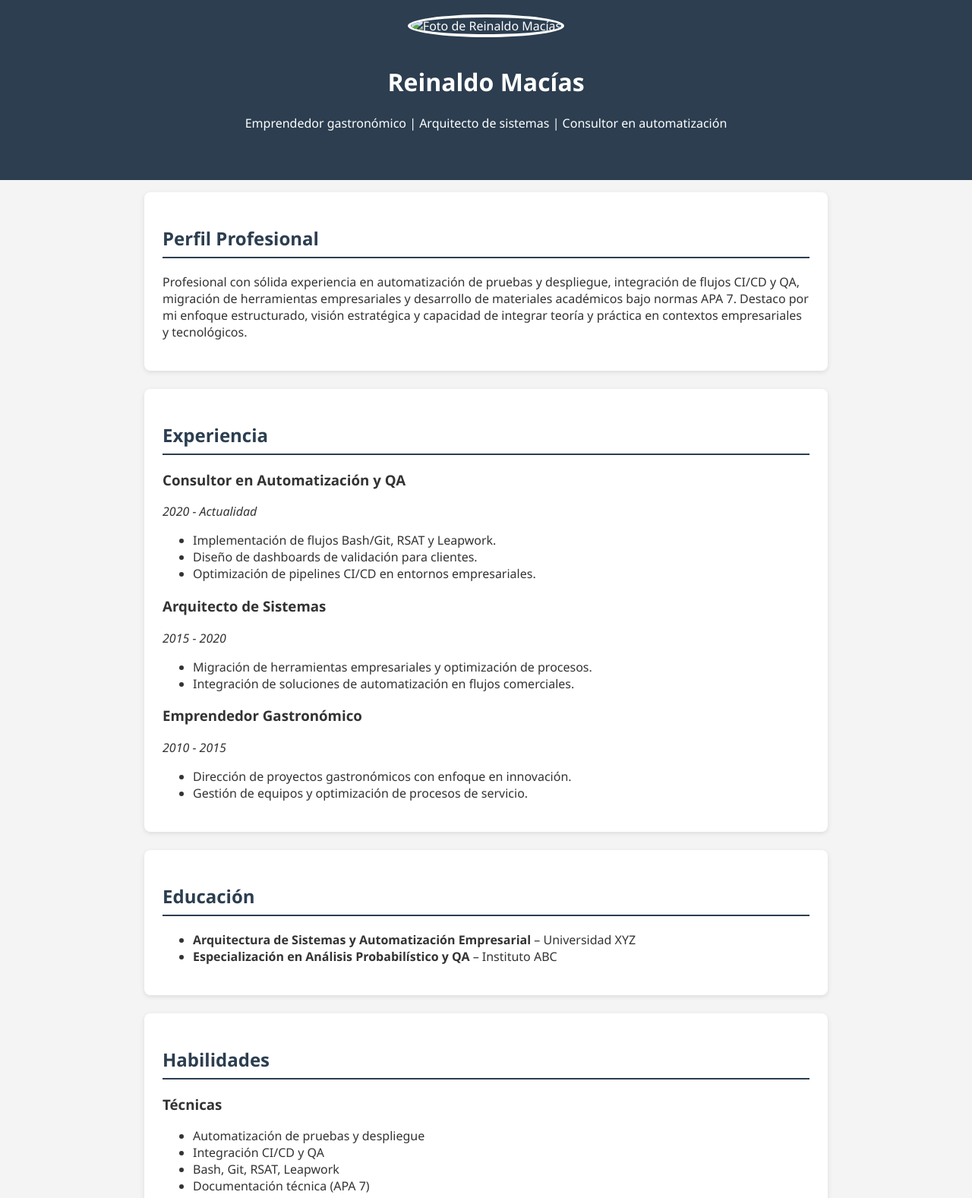
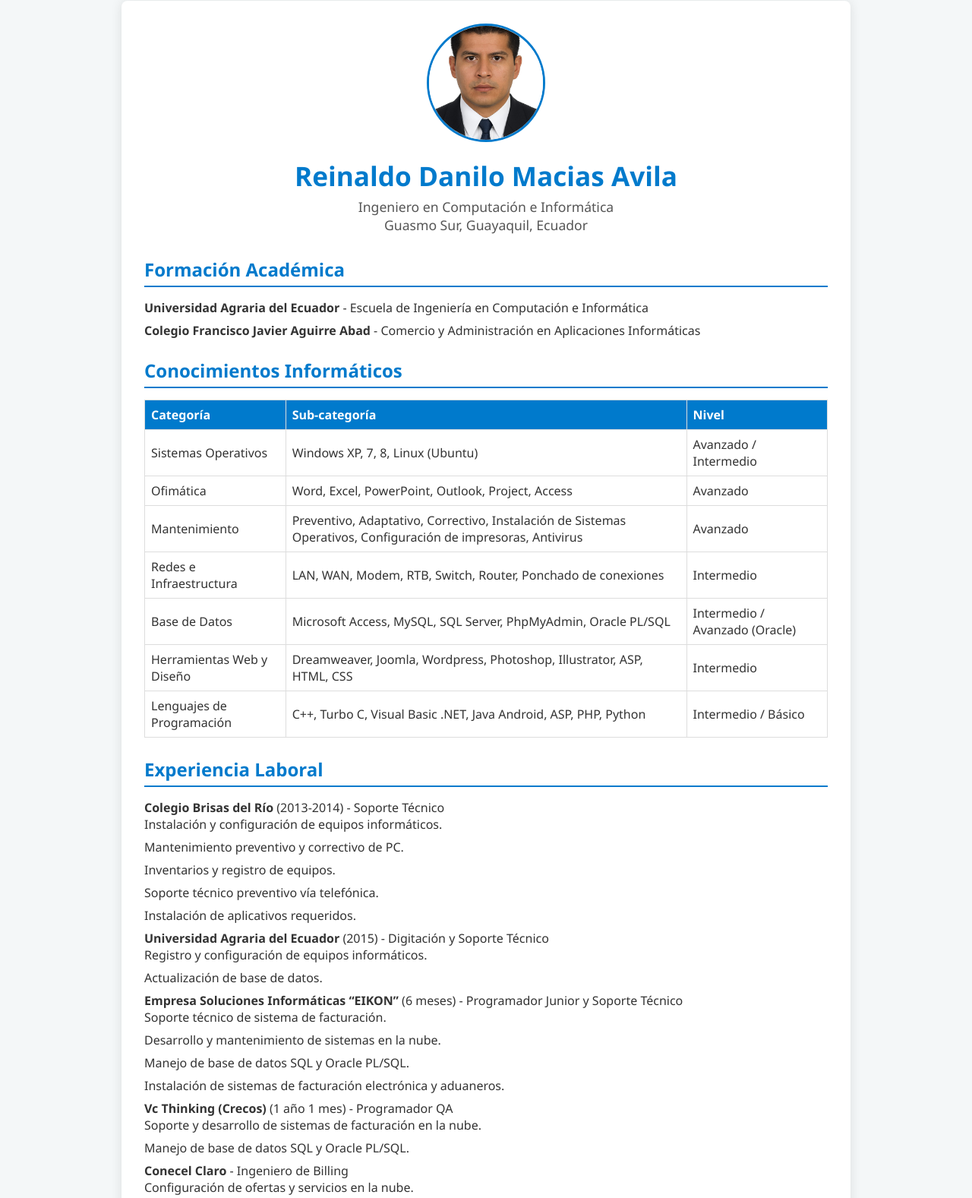
Before and after one commit to rmaciasa6/pagina_perfil, a plain HTML site: page index.html in a window 1280 px wide. Shown: the part 29-1606 px from the top of the page at 76% size. Drawn offline with Linux system fonts and the light colour scheme.

Commit message:
Mejora con foto

```diff
--- a/index.html
+++ b/index.html
@@ -1,133 +1,107 @@
 <!DOCTYPE html>
 <html lang="es">
 <head>
-  <meta charset="UTF-8">
-  <meta name="viewport" content="width=device-width, initial-scale=1.0">
-  <title>Currículum | Reinaldo Macías</title>
-  <link rel="stylesheet" href="style.css">
+    <meta charset="UTF-8" />
+    <meta name="viewport" content="width=device-width, initial-scale=1" />
+    <title>Perfil Profesional - Reinaldo Danilo Macias Avila</title>
+    <link rel="stylesheet" href="styles.css" />
 </head>
 <body>
-  <!-- Encabezado con foto -->
+    <div class="container">
         <header>
-    <div class="container">
-      <!-- Foto de perfil -->
-      <img src="assets/foto.jpg" alt="Foto de Reinaldo Macías" class="foto-perfil">
-      <h1>Reinaldo Macías</h1>
-      <p>Emprendedor gastronómico | Arquitecto de sistemas | Consultor en automatización</p>
-    </div>
+            <img src="asset/foto.jpg" alt="Foto de Reinaldo Danilo Macias Avila" width="400" />
+
+            <h1>Reinaldo Danilo Macias Avila</h1>
+            <p>Ingeniero en Computación e Informática</p>
+            <p>Guasmo Sur, Guayaquil, Ecuador</p>
         </header>
 
-  <main class="container">
-    <!-- Perfil -->
-    <section id="perfil">
-      <h2>Perfil Profesional</h2>
-      <p>
-        Profesional con sólida experiencia en automatización de pruebas y despliegue,
-        integración de flujos CI/CD y QA, migración de herramientas empresariales y
-        desarrollo de materiales académicos bajo normas APA 7.
-        Destaco por mi enfoque estructurado, visión estratégica y capacidad de integrar
-        teoría y práctica en contextos empresariales y tecnológicos.
-      </p>
-    </section>
-
-    <!-- Experiencia -->
-    <section id="experiencia">
-      <h2>Experiencia</h2>
-      <article>
-        <h3>Consultor en Automatización y QA</h3>
-        <p><em>2020 - Actualidad</em></p>
+        <section>
+            <h2>Formación Académica</h2>
             <ul>
-          <li>Implementación de flujos Bash/Git, RSAT y Leapwork.</li>
-          <li>Diseño de dashboards de validación para clientes.</li>
-          <li>Optimización de pipelines CI/CD en entornos empresariales.</li>
-        </ul>
-      </article>
-
-      <article>
-        <h3>Arquitecto de Sistemas</h3>
-        <p><em>2015 - 2020</em></p>
-        <ul>
-          <li>Migración de herramientas empresariales y optimización de procesos.</li>
-          <li>Integración de soluciones de automatización en flujos comerciales.</li>
-        </ul>
-      </article>
-
-      <article>
-        <h3>Emprendedor Gastronómico</h3>
-        <p><em>2010 - 2015</em></p>
-        <ul>
-          <li>Dirección de proyectos gastronómicos con enfoque en innovación.</li>
-          <li>Gestión de equipos y optimización de procesos de servicio.</li>
-        </ul>
-      </article>
-    </section>
-
-    <!-- Educación -->
-    <section id="educacion">
-      <h2>Educación</h2>
-      <ul>
-        <li><strong>Arquitectura de Sistemas y Automatización Empresarial</strong> – Universidad XYZ</li>
-        <li><strong>Especialización en Análisis Probabilístico y QA</strong> – Instituto ABC</li>
+                <li><strong>Universidad Agraria del Ecuador</strong> - Escuela de Ingeniería en Computación e Informática</li>
+                <li><strong>Colegio Francisco Javier Aguirre Abad</strong> - Comercio y Administración en Aplicaciones Informáticas</li>
             </ul>
         </section>
 
-    <!-- Habilidades -->
-    <section id="habilidades">
-      <h2>Habilidades</h2>
-      <div class="skills">
-        <div>
-          <h3>Técnicas</h3>
+        <section>
+            <h2>Conocimientos Informáticos</h2>
+            <table class="skills-table">
+                <thead>
+                    <tr>
+                        <th>Categoría</th>
+                        <th>Sub-categoría</th>
+                        <th>Nivel</th>
+                    </tr>
+                </thead>
+                <tbody>
+                    <tr><td>Sistemas Operativos</td><td>Windows XP, 7, 8, Linux (Ubuntu)</td><td>Avanzado / Intermedio</td></tr>
+                    <tr><td>Ofimática</td><td>Word, Excel, PowerPoint, Outlook, Project, Access</td><td>Avanzado</td></tr>
+                    <tr><td>Mantenimiento</td><td>Preventivo, Adaptativo, Correctivo, Instalación de Sistemas Operativos, Configuración de impresoras, Antivirus</td><td>Avanzado</td></tr>
+                    <tr><td>Redes e Infraestructura</td><td>LAN, WAN, Modem, RTB, Switch, Router, Ponchado de conexiones</td><td>Intermedio</td></tr>
+                    <tr><td>Base de Datos</td><td>Microsoft Access, MySQL, SQL Server, PhpMyAdmin, Oracle PL/SQL</td><td>Intermedio / Avanzado (Oracle)</td></tr>
+                    <tr><td>Herramientas Web y Diseño</td><td>Dreamweaver, Joomla, Wordpress, Photoshop, Illustrator, ASP, HTML, CSS</td><td>Intermedio</td></tr>
+                    <tr><td>Lenguajes de Programación</td><td>C++, Turbo C, Visual Basic .NET, Java Android, ASP, PHP, Python</td><td>Intermedio / Básico</td></tr>
+                </tbody>
+            </table>
+        </section>
+
+        <section>
+            <h2>Experiencia Laboral</h2>
             <ul>
-            <li>Automatización de pruebas y despliegue</li>
-            <li>Integración CI/CD y QA</li>
-            <li>Bash, Git, RSAT, Leapwork</li>
-            <li>Documentación técnica (APA 7)</li>
+                <li><strong>Colegio Brisas del Río</strong> (2013-2014) - Soporte Técnico
+                    <ul>
+                        <li>Instalación y configuración de equipos informáticos.</li>
+                        <li>Mantenimiento preventivo y correctivo de PC.</li>
+                        <li>Inventarios y registro de equipos.</li>
+                        <li>Soporte técnico preventivo vía telefónica.</li>
+                        <li>Instalación de aplicativos requeridos.</li>
                     </ul>
-        </div>
-        <div>
-          <h3>Blandas</h3>
+                </li>
+                <li><strong>Universidad Agraria del Ecuador</strong> (2015) - Digitación y Soporte Técnico
                     <ul>
-            <li>Pensamiento crítico</li>
-            <li>Liderazgo de equipos</li>
-            <li>Comunicación efectiva</li>
-            <li>Gestión de proyectos</li>
+                        <li>Registro y configuración de equipos informáticos.</li>
+                        <li>Actualización de base de datos.</li>
                     </ul>
-        </div>
+                </li>
+                <li><strong>Empresa Soluciones Informáticas “EIKON”</strong> (6 meses) - Programador Junior y Soporte Técnico
+                    <ul>
+                        <li>Soporte técnico de sistema de facturación.</li>
+                        <li>Desarrollo y mantenimiento de sistemas en la nube.</li>
+                        <li>Manejo de base de datos SQL y Oracle PL/SQL.</li>
+                        <li>Instalación de sistemas de facturación electrónica y aduaneros.</li>
+                    </ul>
+                </li>
+                <li><strong>Vc Thinking (Crecos)</strong> (1 año 1 mes) - Programador QA
+                    <ul>
+                        <li>Soporte y desarrollo de sistemas de facturación en la nube.</li>
+                        <li>Manejo de base de datos SQL y Oracle PL/SQL.</li>
+                    </ul>
+                </li>
+                <li><strong>Conecel Claro</strong> - Ingeniero de Billing
+                    <ul>
+                        <li>Configuración de ofertas y servicios en la nube.</li>
+                        <li>Mantenimiento de operadoras Roaming.</li>
+                        <li>Gestión y liderazgo de equipo de configuración.</li>
+                        <li>Analista de datos.</li>
+                    </ul>
+                </li>
+            </ul>
+        </section>
+
+        <section>
+            <h2>Contacto</h2>
+            <div class="contact-info">
+                <p><strong>Teléfono:</strong> 0968450665</p>
+                <p><strong>Email:</strong> <a href="mailto:reinaldo_macias@hotmail.com">reinaldo_macias@hotmail.com</a></p>
+                <p><strong>Email alternativo:</strong> <a href="mailto:reynaldomacias0601@gmail.com">reynaldomacias0601@gmail.com</a></p>
+                <p><strong>Dirección:</strong> Guasmo Sur, Coop. Unión de Bananeros, Bloque 6, 2-606521</p>
             </div>
         </section>
 
-    <!-- Certificaciones -->
-    <section id="certificaciones">
-      <h2>Certificaciones</h2>
-      <ul>
-        <li>Certificación en QA Automation – 2022</li>
-        <li>Scrum Master – 2021</li>
-        <li>DevOps Foundations – 2020</li>
-      </ul>
-    </section>
-
-    <!-- Proyectos -->
-    <section id="proyectos">
-      <h2>Proyectos Destacados</h2>
-      <ul>
-        <li><strong>Automatización de validaciones financieras</strong> – Implementación de Leapwork en procesos bancarios.</li>
-        <li><strong>Plataforma de capacitación técnica</strong> – Desarrollo de materiales académicos con normas APA 7.</li>
-        <li><strong>Portafolio gastronómico digital</strong> – Creación de un sitio web para emprendimiento gastronómico.</li>
-      </ul>
-    </section>
-
-    <!-- Contacto -->
-    <section id="contacto">
-      <h2>Contacto</h2>
-      <p>Email: <a href="mailto:tuemail@ejemplo.com">reinaldo_macias@outlook.com</a></p>
-      <p>GitHub: <a href="https://github.com/tuusuario" target="_blank">github.com/rmaciasa</a></p>
-      <p>LinkedIn: <a href="https://linkedin.com/in/tuusuario" target="_blank">linkedin.com/in/reinaldo-macias</a></p>
-      <p>Teléfono: +593 968 450 665</p>
-    </section>
-  </main>
-
         <footer>
-    <p>© 2025 Reinaldo Macías | Desplegado con GitHub Pages</p>
+            &copy; 2024 Reinaldo Danilo Macias Avila - Perfil Profesional
         </footer>
+    </div>
 </body>
 </html>
--- a/style.css
+++ /dev/null
@@ -1,49 +0,0 @@
-body {
-  font-family: 'Segoe UI', sans-serif;
-  margin: 0;
-  padding: 0;
-  background: #f4f4f4;
-  color: #333;
-}
-
-header {
-  background: #2c3e50;
-  color: white;
-  padding: 2rem 0;
-  text-align: center;
-}
-
-.container {
-  max-width: 900px;
-  margin: auto;
-  padding: 1rem;
-}
-
-section {
-  background: white;
-  margin-bottom: 1.5rem;
-  padding: 1.5rem;
-  border-radius: 8px;
-  box-shadow: 0 2px 6px rgba(0,0,0,0.1);
-}
-
-h2 {
-  color: #2c3e50;
-  border-bottom: 2px solid #2c3e50;
-  padding-bottom: 0.5rem;
-}
-
-footer {
-  text-align: center;
-  padding: 1rem;
-  background: #2c3e50;
-  color: white;
-}
-.foto-perfil {
-  width: 150px;
-  height: 150px;
-  border-radius: 50%;   /* hace la foto circular */
-  border: 4px solid white;
-  margin-bottom: 1rem;
-  object-fit: cover;    /* ajusta la imagen al marco */
-}
--- /dev/null
+++ b/styles.css
@@ -0,0 +1,79 @@
+body {
+    font-family: 'Segoe UI', Tahoma, Geneva, Verdana, sans-serif;
+    background-color: #f4f7f8;
+    margin: 0;
+    padding: 0;
+    color: #333;
+}
+.container {
+    max-width: 900px;
+    margin: 30px auto;
+    background-color: #fff;
+    padding: 30px;
+    box-shadow: 0 0 15px rgba(0,0,0,0.1);
+    border-radius: 8px;
+}
+header {
+    text-align: center;
+    margin-bottom: 30px;
+}
+header img {
+    width: 150px;
+    height: 150px;
+    border-radius: 50%;
+    object-fit: cover;
+    border: 3px solid #007acc;
+}
+header h1 {
+    margin: 15px 0 5px;
+    font-size: 2.2em;
+    color: #007acc;
+}
+header p {
+    font-size: 1.1em;
+    color: #555;
+    margin: 0;
+}
+section {
+    margin-bottom: 25px;
+}
+section h2 {
+    border-bottom: 2px solid #007acc;
+    padding-bottom: 5px;
+    color: #007acc;
+    margin-bottom: 15px;
+}
+ul {
+    list-style-type: none;
+    padding-left: 0;
+}
+ul li {
+    margin-bottom: 8px;
+}
+.contact-info {
+    background-color: #e7f0fa;
+    padding: 15px;
+    border-radius: 6px;
+}
+.contact-info p {
+    margin: 5px 0;
+}
+.skills-table {
+    width: 100%;
+    border-collapse: collapse;
+}
+.skills-table th, .skills-table td {
+    border: 1px solid #ddd;
+    padding: 8px;
+    text-align: left;
+}
+.skills-table th {
+    background-color: #007acc;
+    color: white;
+}
+footer {
+    text-align: center;
+    font-size: 0.9em;
+    color: #777;
+    margin-top: 40px;
+}
```
Lines whose indentation alone changed are shown as unchanged.
